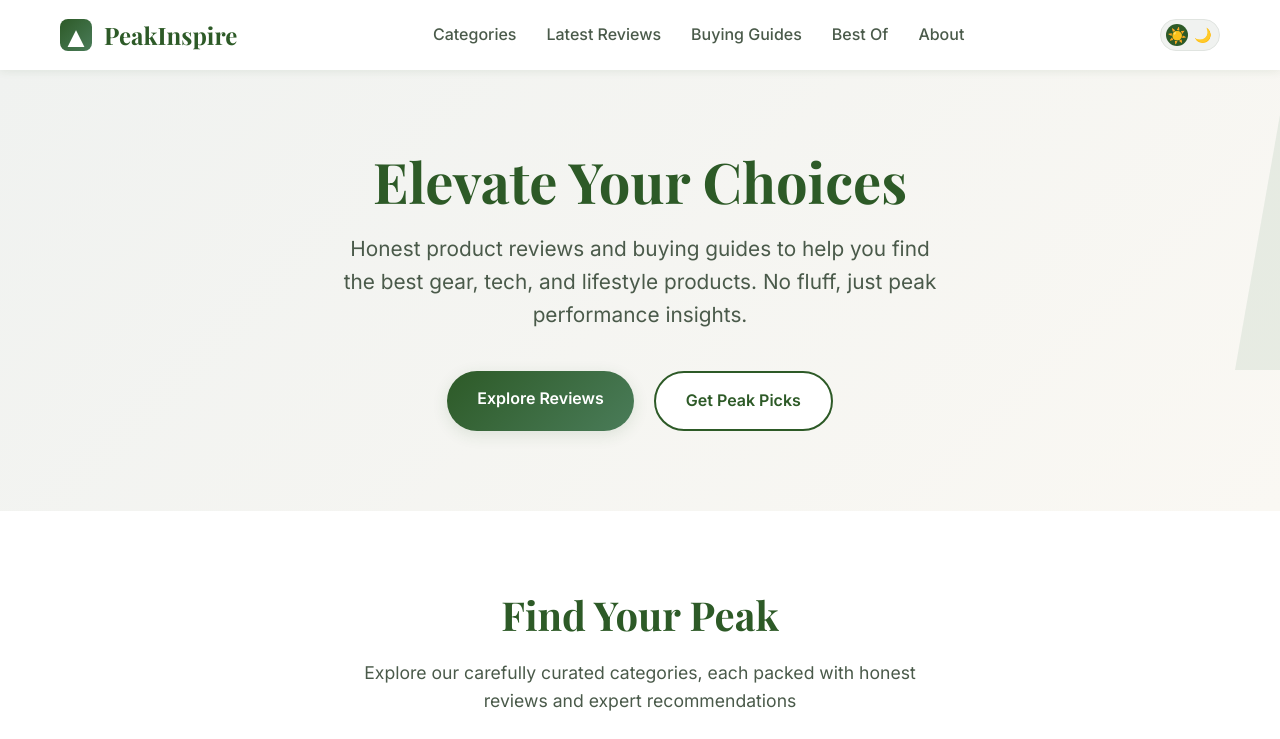
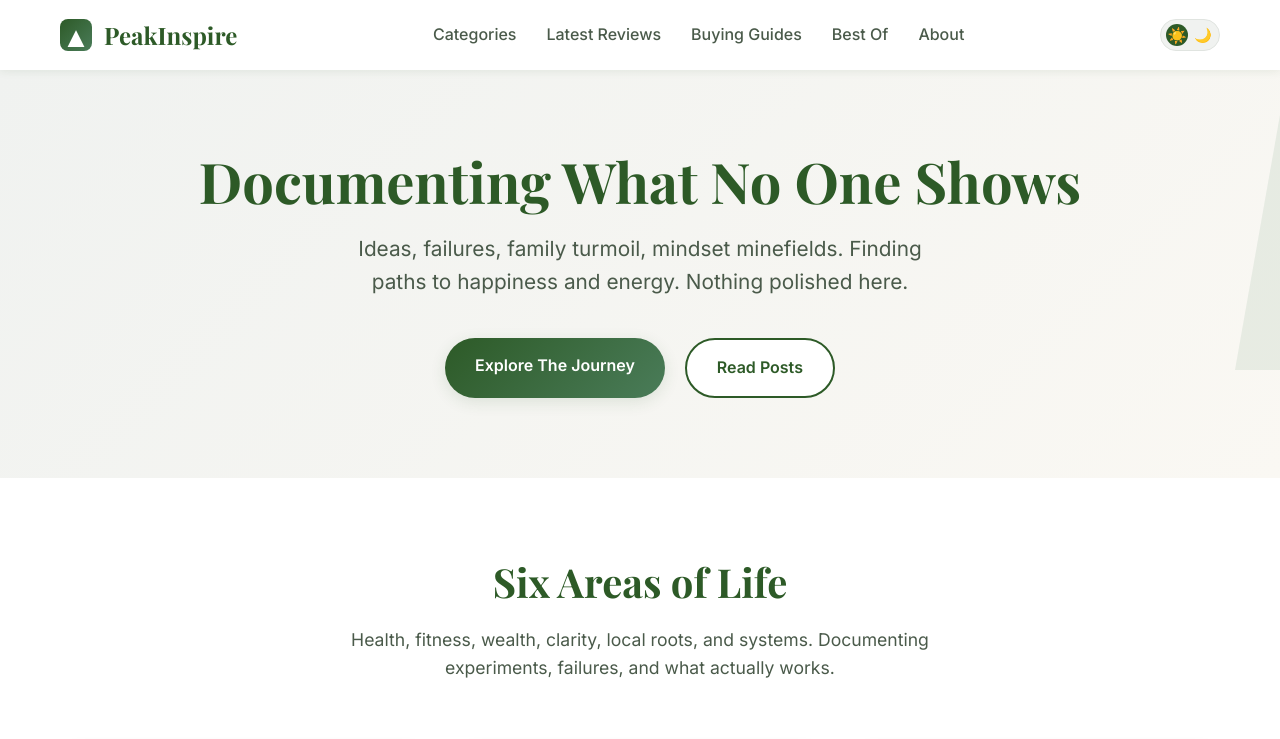
Before and after one commit to Bionic-Dongle/peakinspire, a plain HTML site: page index.html in a window 1280 px wide. Shown: the top 739 px of the page. Drawn offline with nearby package versions, Linux system fonts and the light colour scheme.

Commit message:
Update hero to "Documenting What No One Shows" - clearer positioning as authentic life documentation

```diff
--- a/index.html
+++ b/index.html
@@ -3,8 +3,8 @@
 <head>
     <meta charset="UTF-8">
     <meta name="viewport" content="width=device-width, initial-scale=1.0">
-    <meta name="description" content="PeakInspire - Elevating your choices with honest product reviews and buying guides. Find the best gear, tech, and lifestyle products tested by real people.">
-    <title>PeakInspire - Elevate Your Choices</title>
+    <meta name="description" content="PeakInspire - Documenting what no one shows. Ideas, failures, family turmoil, mindset minefields. Finding paths to happiness and energy.">
+    <title>PeakInspire - Documenting What No One Shows</title>
 
     <!-- Security Headers -->
     <meta http-equiv="Content-Security-Policy" content="default-src 'self' 'unsafe-inline' https:; img-src 'self' https: data:;">
@@ -55,14 +55,13 @@
     <!-- Hero Section -->
     <section class="hero">
         <div class="hero-container">
-            <h1 class="hero-title">Elevate Your Choices</h1>
+            <h1 class="hero-title">Documenting What No One Shows</h1>
             <p class="hero-subtitle">
-                Honest product reviews and buying guides to help you find the best gear, tech, and lifestyle products.
-                No fluff, just peak performance insights.
+                Ideas, failures, family turmoil, mindset minefields. Finding paths to happiness and energy. Nothing polished here.
             </p>
             <div class="hero-cta">
-                <a href="#categories" class="btn btn-primary">Explore Reviews</a>
-                <a href="/newsletter" class="btn btn-secondary">Get Peak Picks</a>
+                <a href="#categories" class="btn btn-primary">Explore The Journey</a>
+                <a href="/blog.html" class="btn btn-secondary">Read Posts</a>
             </div>
         </div>
     </section>
@@ -70,9 +69,9 @@
     <!-- Featured Categories -->
     <section class="categories" id="categories">
         <div class="container">
-            <h2 class="section-title">Find Your Peak</h2>
+            <h2 class="section-title">Six Areas of Life</h2>
             <p class="section-subtitle">
-                Explore our carefully curated categories, each packed with honest reviews and expert recommendations
+                Health, fitness, wealth, clarity, local roots, and systems. Documenting experiments, failures, and what actually works.
             </p>
 
             <div class="category-grid">
```
